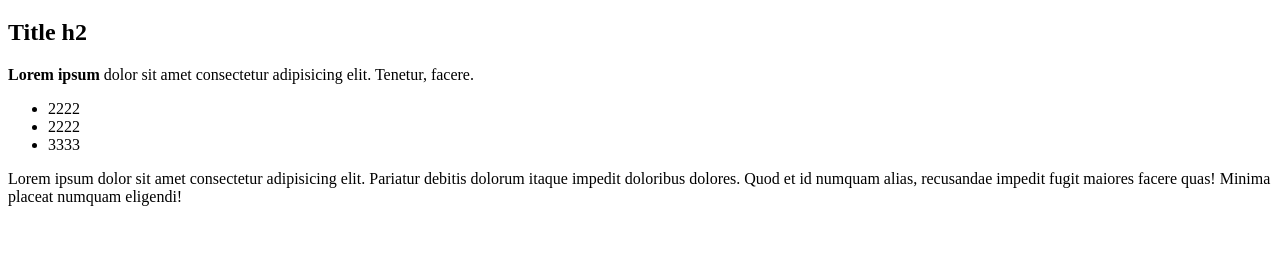
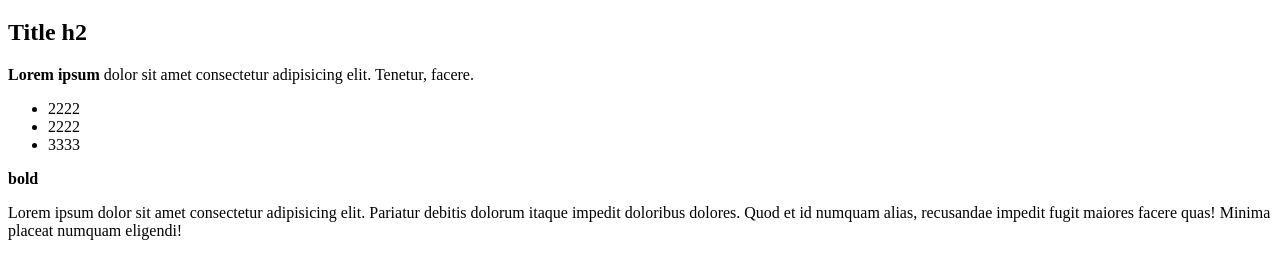
Before and after one commit to vetaluga/work3, a plain HTML site: page index.html in a window 1280 px wide. Shown: the part 61-340 px from the top of the page. Drawn offline with Linux system fonts and the light colour scheme.

Commit message:
create stye.css file

```diff
--- a/index.html
+++ b/index.html
@@ -14,6 +14,7 @@
         <li>2222</li>
         <li>3333</li>
     </ul>
+    <b>bold</b>
     <p>Lorem ipsum dolor sit amet consectetur adipisicing elit. Pariatur debitis dolorum itaque impedit doloribus dolores. Quod et id numquam alias, recusandae impedit fugit maiores facere quas! Minima placeat numquam eligendi!</p>
 </body>
 </html>
--- /dev/null
+++ b/style.css
@@ -0,0 +1,3 @@
+body{
+    background-color: red;
+}
```
